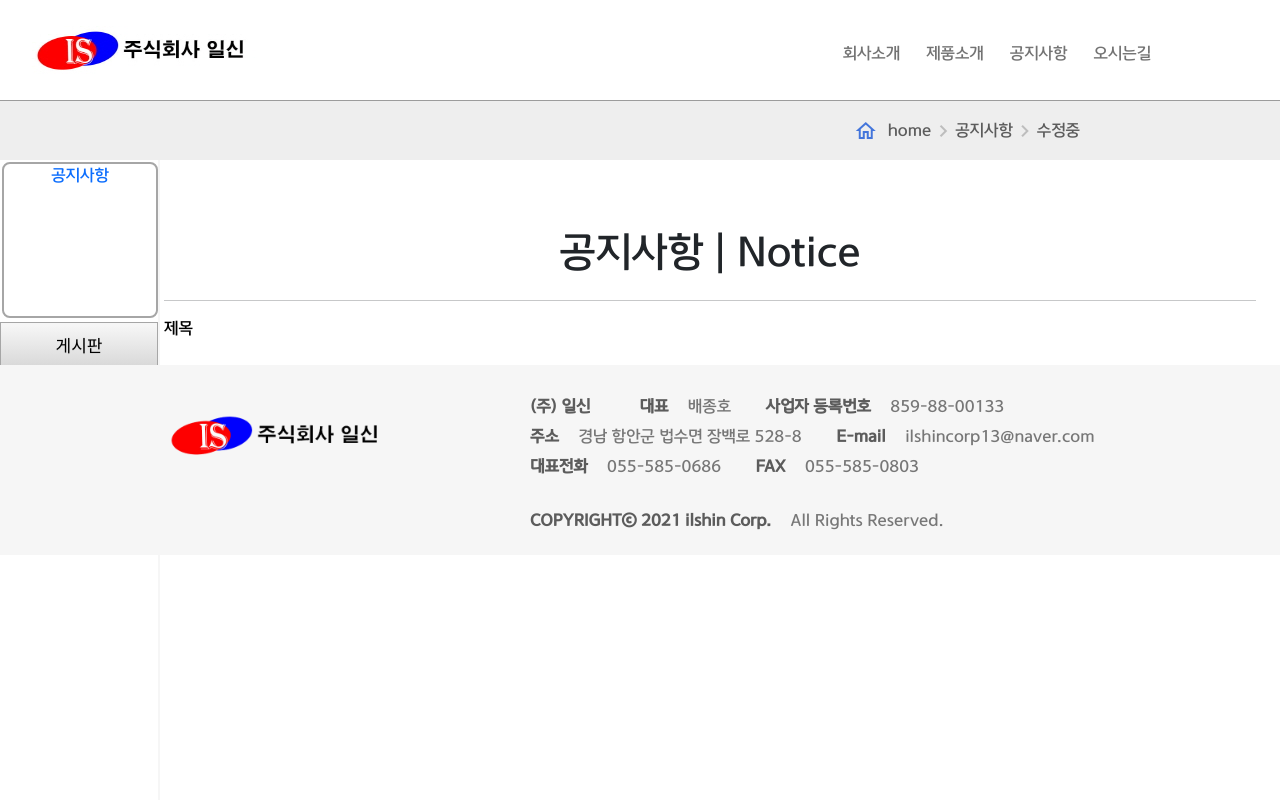
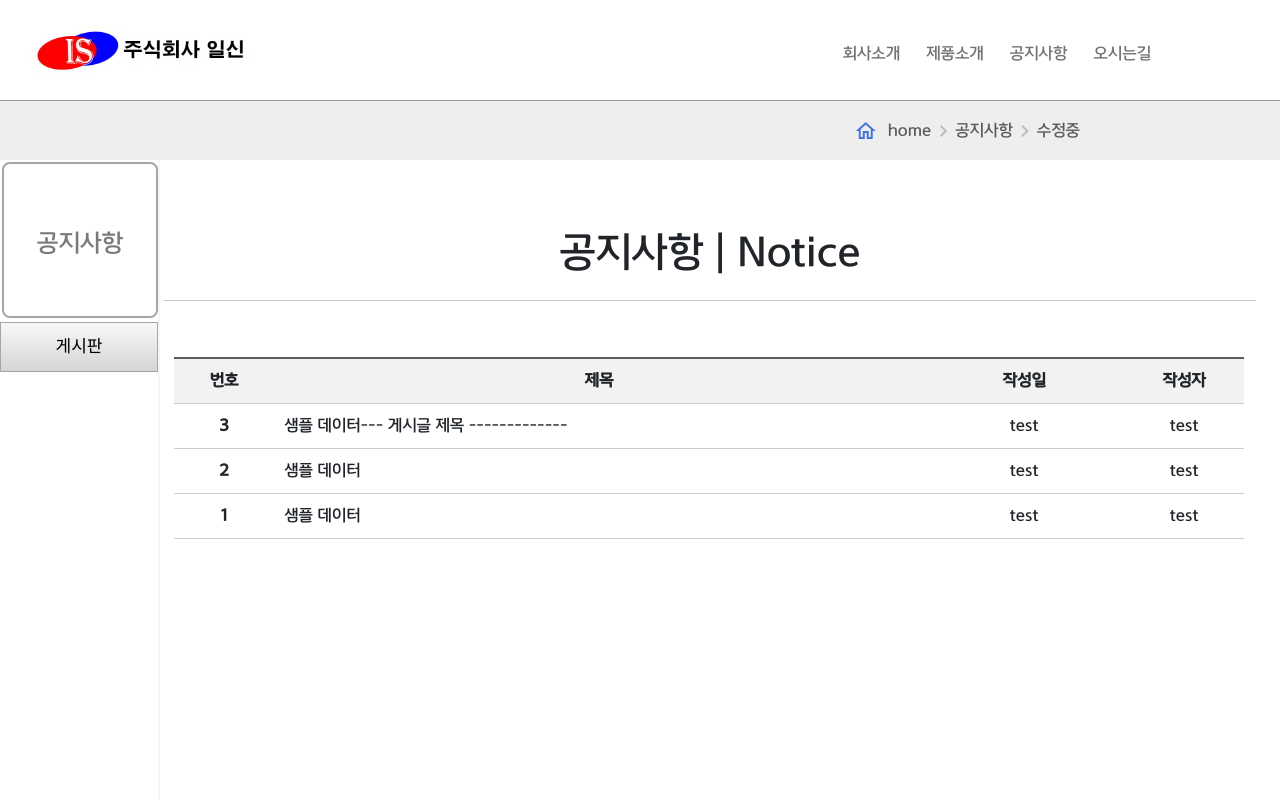
Before and after one commit to nastyvvoi/hp_prt, a Nuxt app: page /notice in a window 1280 px wide. Shown: the top 800 px of the page. Built offline with nearby package versions, Linux system fonts and the light colour scheme.

Commit message:
commit
commit

```diff
--- a/assets/css/global.css
+++ b/assets/css/global.css
@@ -11,8 +11,12 @@
   font-family: 'haru';
     src: url('../font/haru_medium.ttf') format('truetype');
 }
+html {
+  min-height: 100%;
+}
 body {
   min-width: 100%;
+  min-height: 100%;
   font-family: 'haru';
 }
 
--- a/components/Navbar.vue
+++ b/components/Navbar.vue
@@ -22,6 +22,7 @@
             <span class="material-icons-outlined" style="color:#4375DB;vertical-align:middle;padding-right:10px">home</span>
             <!-- <span class="route_text">Home</span> -->
             <a class="route_text" href="/" @click="navClick">home</a>
+            <!-- <nuxt-link class="route_text" to="/" @click="navClick">home</nuxt-link> -->
             <span class="material-icons-outlined" style="color:#bdbdbd;vertical-align:middle">chevron_right</span>
             <!-- <span class="route_text">{{currentPage.name}}</span> -->
             <nuxt-link class="route_text" :to="currentPage.route" @click="navClick">{{currentPage.name}}</nuxt-link>
--- a/components/VerticalMenu.vue
+++ b/components/VerticalMenu.vue
@@ -1,7 +1,7 @@
 <template>
     <div class="vertical_menu">
         <div class="vertical_banner">
-            <div class="vertical_banner_inner_box">
+            <div class="vertical_banner_inner_box" @click="onClickVerticalBannerBox">
                 <nuxt-link class="parent-link-area" :to="currentPage.route">{{currentPage.name}}</nuxt-link>
                 <!-- <img class="bg_img_area" src="~assets/image/temp_bg.png"/>
                 <div class="bg_img_text">
@@ -34,7 +34,12 @@ export default {
             // ]
         }
     },
-    props: [ 'currentPage', 'itemList']
+    props: [ 'currentPage', 'itemList'],
+    methods: {
+        onClickVerticalBannerBox() {
+            console.log("###")
+        }
+    }
 }
 
 </script>
@@ -64,6 +69,7 @@ export default {
     border: 2px solid #a6a6a6;
     text-align: center;
     vertical-align: middle;
+    cursor: pointer;
 }
 
 
@@ -92,8 +98,12 @@ ul {
 a {
     text-decoration:none;
 }
+
 .parent-link-area {
-    margin-bottom:0
+    margin-bottom:0;
+    line-height: 160px;
+    font-size: 24px;
+    color: #7a7a7a;
 }
 
 .child-link-area {
--- a/pages/index.vue
+++ b/pages/index.vue
@@ -2,7 +2,7 @@
     <div class="container">
         <div class="main_area">
             <div class="left_area">
-                <div class="outer_box">
+                <div class="outer_box" @click="onClickOuterBox">
                     <div class="inner_box">
                         <div class="inner_box_text box_title_area">
                             <p>회사소개</p>
@@ -156,6 +156,11 @@ export default {
         return {
             model: 0,
         }
+    },
+    methods: {
+        onClickOuterBox() {
+            console.log("@@@@")
+        }
     }
 }
 </script>
@@ -247,6 +252,7 @@ export default {
     height: 264px;
     margin-bottom: 10px;
     border: 2px solid #9c9c9c;
+    cursor: pointer;
 }
 
 .inner_box {
--- a/pages/notice/board/_id.vue
+++ b/pages/notice/board/_id.vue
@@ -1,5 +1,6 @@
 <template>
     <div>
+        <h1>ASDASD</h1>
     </div>
 </template>
 
--- a/pages/notice/index.vue
+++ b/pages/notice/index.vue
@@ -8,11 +8,45 @@
                 <hr/>
             </div>
             <div class="content_area">
-                <select name="제목">
+                <!-- <select name="제목">
                     <option value="1">제목</option>
                     <option value="2">내용</option>
-                </select>
+                </select> -->
+                <div class="board_area">
+                    <table class="board_content">
+                        <thead>
+                            <tr>
+                                <th scope="cols">번호</th>
+                                <th scope="cols">제목</th>
+                                <th scope="cols">작성일</th>
+                                <th scope="cols">작성자</th>
+                                <!-- <th scope="cols">조회</th> -->
+                            </tr>
+                        </thead>
+                        <tbody>
+                            <tr>
+                                <th scope="row">3</th>
+                                <td class="title"><span>샘플 데이터--- 게시글 제목 -------------</span></td>
+                                <td class="date">test</td>
+                                <td class="writer">test</td>
+                            </tr>
+                            <tr>
+                                <th scope="row">2</th>
+                                <td class="title"><span>샘플 데이터</span></td>
+                                <td class="date">test</td>
+                                <td class="writer">test</td>
+                            </tr>
+                            <tr>
+                                <th scope="row">1</th>
+                                <td class="title"><span>샘플 데이터</span></td>
+                                <td class="date">test</td>
+                                <td class="writer">test</td>
+                            </tr>
+                        </tbody>
+                    </table>
+                </div>
             </div>
+            <nuxt-child/>
         </div>
     </div>
 </template>
@@ -42,4 +76,70 @@ export default {
   border: 0;
   border-top: 2px solid #5c5c5c;
 }
+
+.board_area {
+    padding-top : 20px;
+    min-height: 500px;
+}
+
+table.board_content {
+  border-collapse: collapse;
+  text-align: center;
+  line-height: 1.5;
+  /* border: 1px solid #ccc; */
+  margin: 20px 10px;
+}
+table.board_content thead {
+  border-bottom: 1px solid #ccc;
+  border-top: 2px solid #5c5c5c;
+  background: #f2f2f2;
+}
+table.board_content thead th {
+  padding: 10px;
+  font-weight: bold;
+  vertical-align: top;
+}
+table.board_content tbody th {
+  width: 100px;
+  padding: 10px;
+  font-weight: bold;
+  /* vertical-align: top; */
+  border-bottom: 1px solid #ccc;
+}
+table.board_content td {
+  padding: 10px;
+  vertical-align: top;
+}
+
+table.board_content tr {
+  border-bottom: 1px solid #ccc;
+}
+
+table.board_content td.title {
+  width: 650px;
+  padding: 10px;
+  vertical-align: top;
+  text-align: left;
+  font-size: 16px;
+}
+
+table.board_content td.title span:hover {
+    cursor: pointer;
+    text-decoration: underline;
+}
+
+table.board_content td.date {
+  width: 200px;
+  padding: 10px;
+  vertical-align: top;
+  font-size: 16px;
+}
+
+table.board_content td.writer {
+  width: 120px;
+  padding: 10px;
+  vertical-align: top;
+  font-size: 16px;
+}
+
 </style>
```
